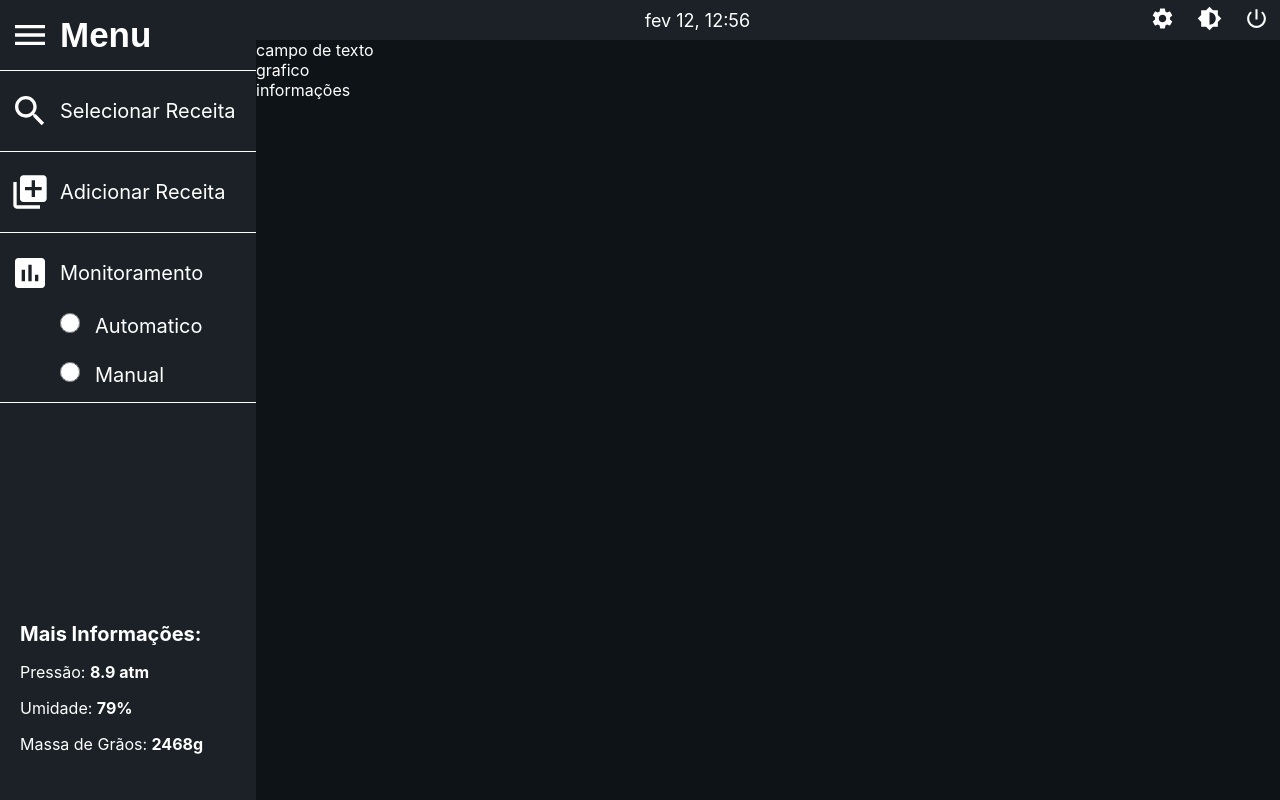
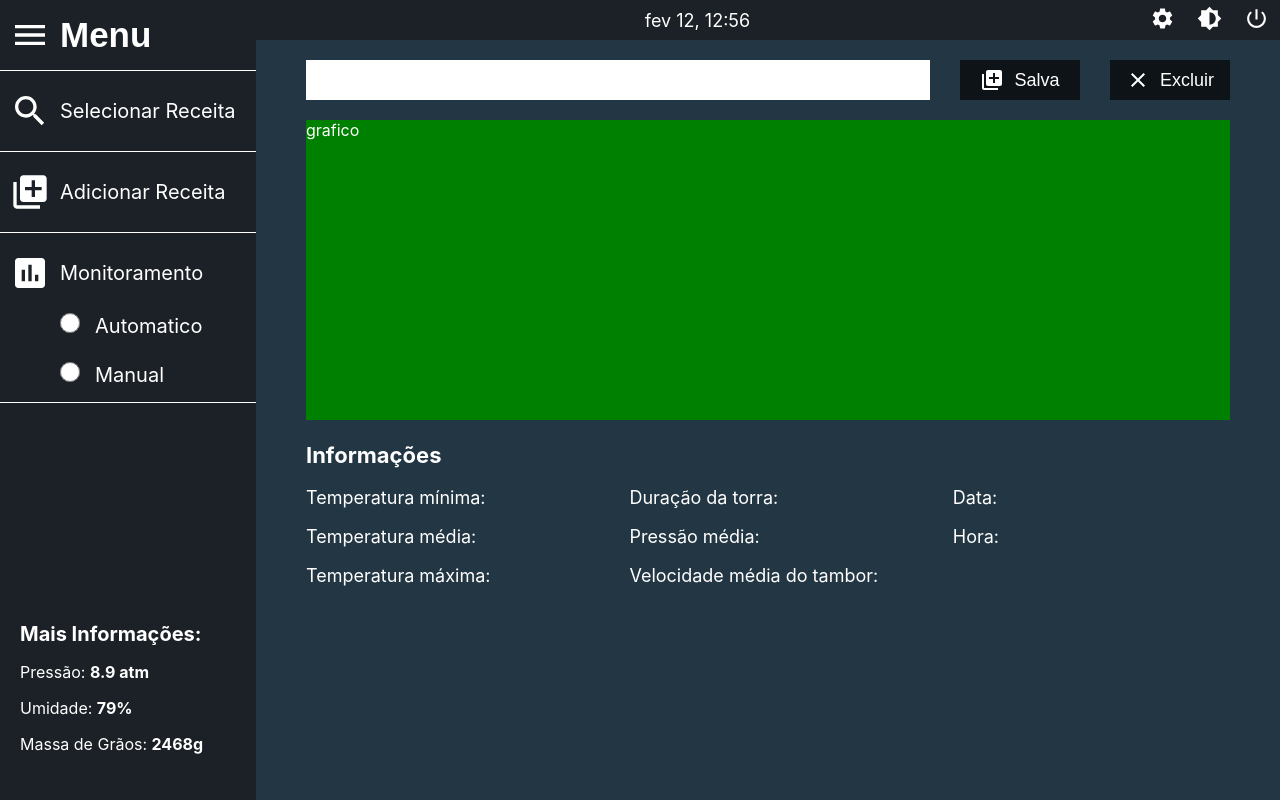
Before and after one commit to cpejr/frontend-cafetorrado, a React (Create React App) app: page /revisaoresult in a window 1280 px wide. Built offline with nearby package versions, Linux system fonts and the light colour scheme.

Commit message:
Feat: Adiciona campo para nome, e informações

```diff
--- a/src/pages/RevisaoResultados/index.jsx
+++ b/src/pages/RevisaoResultados/index.jsx
@@ -1,11 +1,41 @@
 import React from 'react';
+import './styles.css';
+import AddToPhotosIcon from '@material-ui/icons/AddToPhotos';
+import CloseIcon from '@material-ui/icons/Close';
 
 const RevisaoResultados = () => {
   return (
     <div className="content">
-      <div className="salvar-nome">campo de texto</div>
+      <div className="salvar-nome">
+        <input type="text" name="name" />
+        <button type="button">
+          <AddToPhotosIcon /> Salva
+        </button>
+        <button type="button">
+          <CloseIcon />
+          Excluir
+        </button>
+      </div>
       <div className="grafico">grafico</div>
-      <div className="informacoes">informações</div>
+      <div className="informacoes">
+        <h1>Informações</h1>
+        <div className="colunas-info">
+          <div className="coluna-info">
+            <p>Temperatura mínima: </p>
+            <p>Temperatura média: </p>
+            <p>Temperatura máxima: </p>
+          </div>
+          <div className="coluna-info">
+            <p>Duração da torra: </p>
+            <p>Pressão média: </p>
+            <p>Velocidade média do tambor: </p>
+          </div>
+          <div className="coluna-info">
+            <p>Data: </p>
+            <p>Hora: </p>
+          </div>
+        </div>
+      </div>
     </div>
   );
 };
--- /dev/null
+++ b/src/pages/RevisaoResultados/styles.css
@@ -0,0 +1,69 @@
+.content {
+  padding: 20px 50px;
+  display: flex;
+  flex-direction: column;
+}
+
+/* Campo para salvar nome */
+.salvar-nome {
+  height: 40px;
+
+  display: flex;
+  gap: 30px;
+}
+.salvar-nome input {
+  padding: 10px;
+  flex-grow: 2;
+  height: 100%;
+  border: none;
+  box-sizing: border-box;
+
+  font-size: 18px;
+}
+.salvar-nome button {
+  padding: 10px;
+  width: 120px;
+  height: 100%;
+  border: none;
+  box-sizing: border-box;
+
+  font-size: 18px;
+  display: flex;
+  align-items: center;
+  justify-content: center;
+  gap: 10px;
+
+  color: var(--colorFont);
+  background-color: var(--componentsBackgroud);
+}
+
+/* Grafico */
+.grafico {
+  margin-top: 20px;
+  height: 300px;
+  flex-grow: 2;
+  background-color: green;
+}
+
+/* Informações */
+.informacoes {
+  margin-top: 20px;
+  height: 200px;
+
+  display: flex;
+  flex-direction: column;
+}
+.informacoes h1 {
+  font-size: 22px;
+  line-height: 0;
+}
+.colunas-info {
+  display: flex;
+  justify-content: space-between;
+  width: 100%;
+}
+.coluna-info {
+  width: 30%;
+  color: var(--colorFont);
+  font-size: 18px;
+}
--- a/src/templates/styles.css
+++ b/src/templates/styles.css
@@ -4,7 +4,7 @@
 }
 
 .page {
-  background-color: var(--componentsBackgroud);
+  background-color: var(--backgroundColor);
   flex-grow: 2;
   height: 100vh;
 }
```
